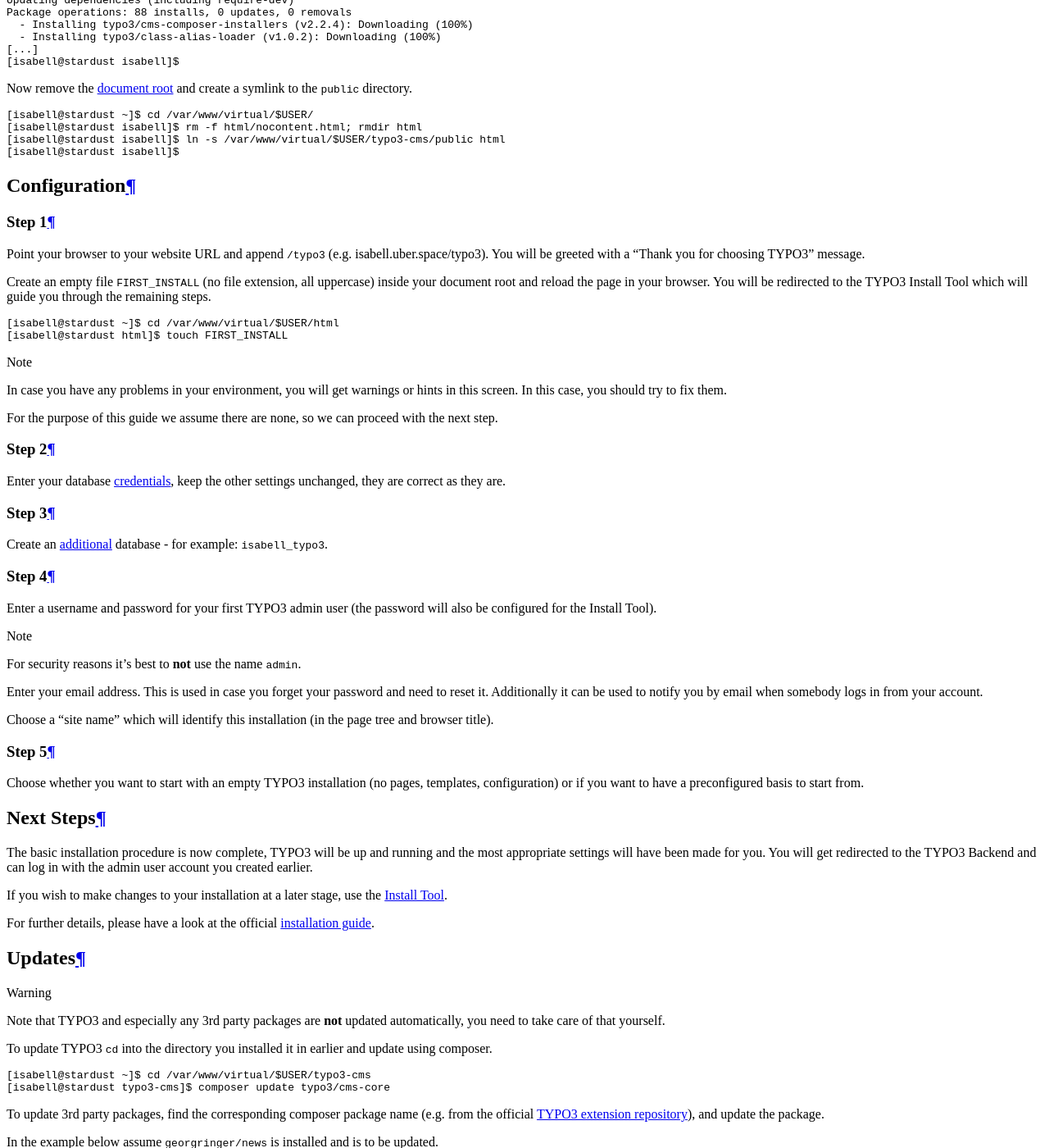
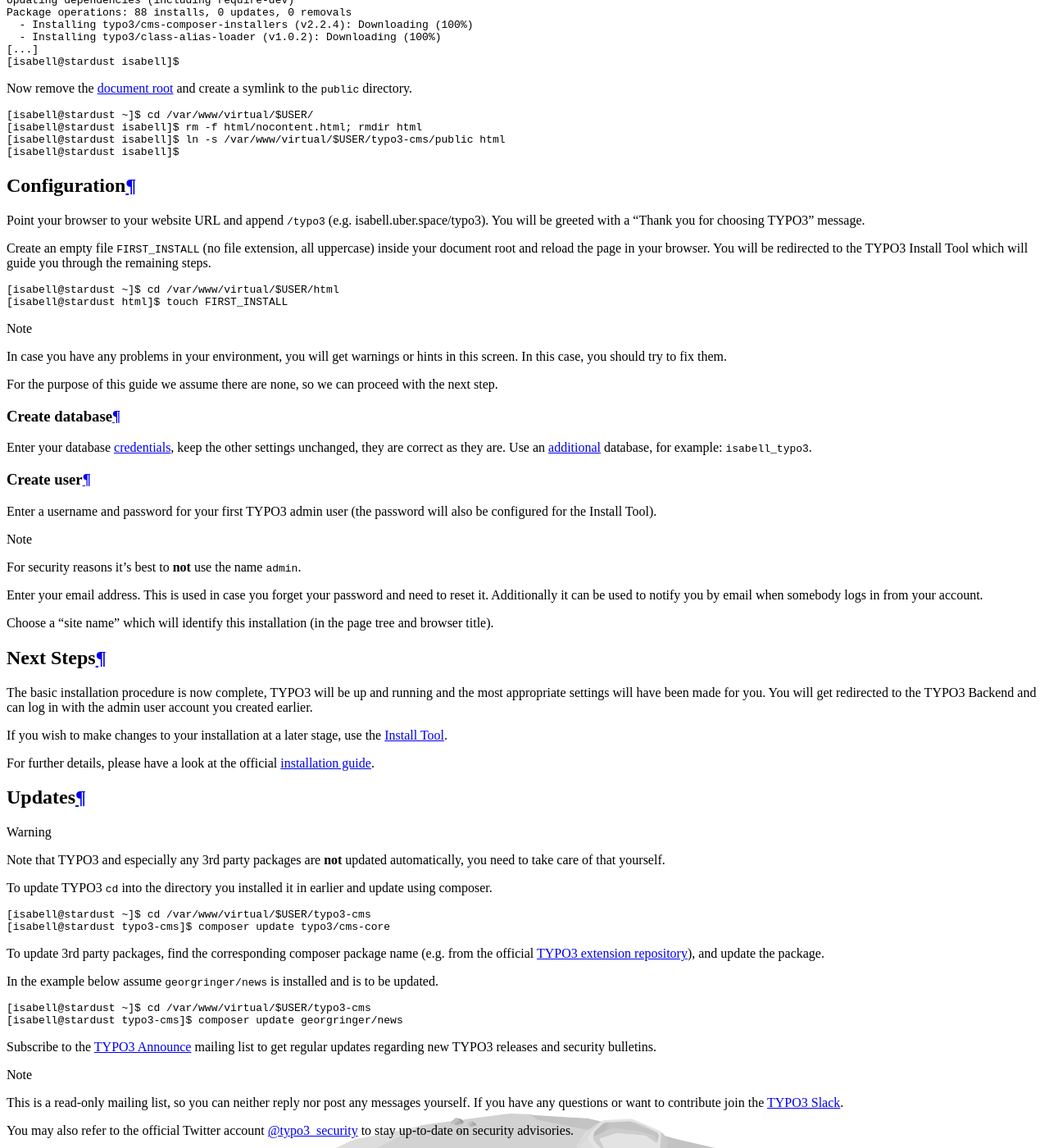
Before and after one commit to Uberspace/lab, a Sphinx documentation site: the page built from source/guide_typo3-cms.rst, in a window 1280 px wide and 1400 px high, scrolled down 5115 px. Shown: the whole window at 82% size. Built offline with Sphinx 7.4.7 and the Read the Docs theme 2.0.0, drawn with Linux system fonts in a browser that asks for light colours.

Commit message:
[typo3] remove numbered steps

```diff
--- a/source/guide_typo3-cms.rst
+++ b/source/guide_typo3-cms.rst
@@ -86,9 +86,6 @@
 Configuration
 =============
 
-Step 1
-------
-
 Point your browser to your website URL and append ``/typo3`` (e.g. isabell.uber.space/typo3). You will be greeted with a
 "Thank you for choosing TYPO3" message.
 
@@ -104,18 +101,13 @@
 
 For the purpose of this guide we assume there are none, so we can proceed with the next step.
 
-Step 2
-------
+Create database
+---------------
 
-Enter your database :manual_anchor:`credentials <database-mysql.html#login-credentials>`, keep the other settings unchanged, they are correct as they are.
+Enter your database :manual_anchor:`credentials <database-mysql.html#login-credentials>`, keep the other settings unchanged, they are correct as they are. Use an :manual_anchor:`additional <database-mysql.html#additional-databases>` database, for example: ``isabell_typo3``.
 
-Step 3
-------
-
-Create an :manual_anchor:`additional <database-mysql.html#additional-databases>` database - for example: ``isabell_typo3``.
-
-Step 4
-------
+Create user
+-----------
 
 Enter a username and password for your first TYPO3 admin user (the password will also be configured for the Install Tool).
 
@@ -125,12 +117,6 @@
 to notify you by email when somebody logs in from your account.
 
 Choose a "site name" which will identify this installation (in the page tree and browser title).
-
-Step 5
-------
-
-Choose whether you want to start with an empty TYPO3 installation (no pages, templates, configuration) or if you want
-to have a preconfigured basis to start from.
 
 Next Steps
 ==========
```
